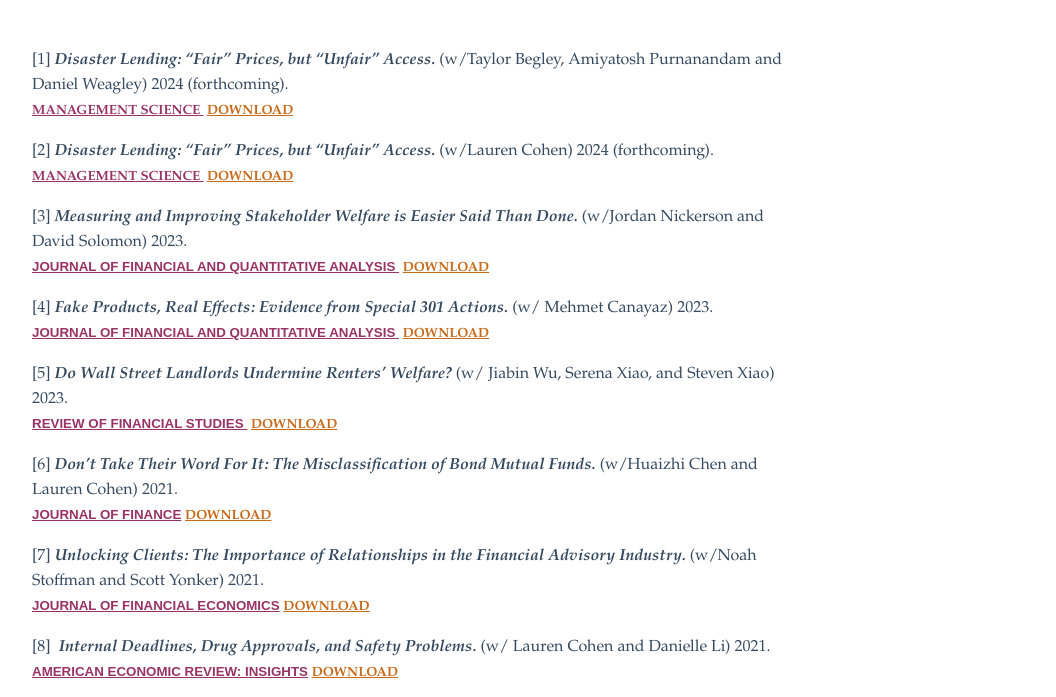
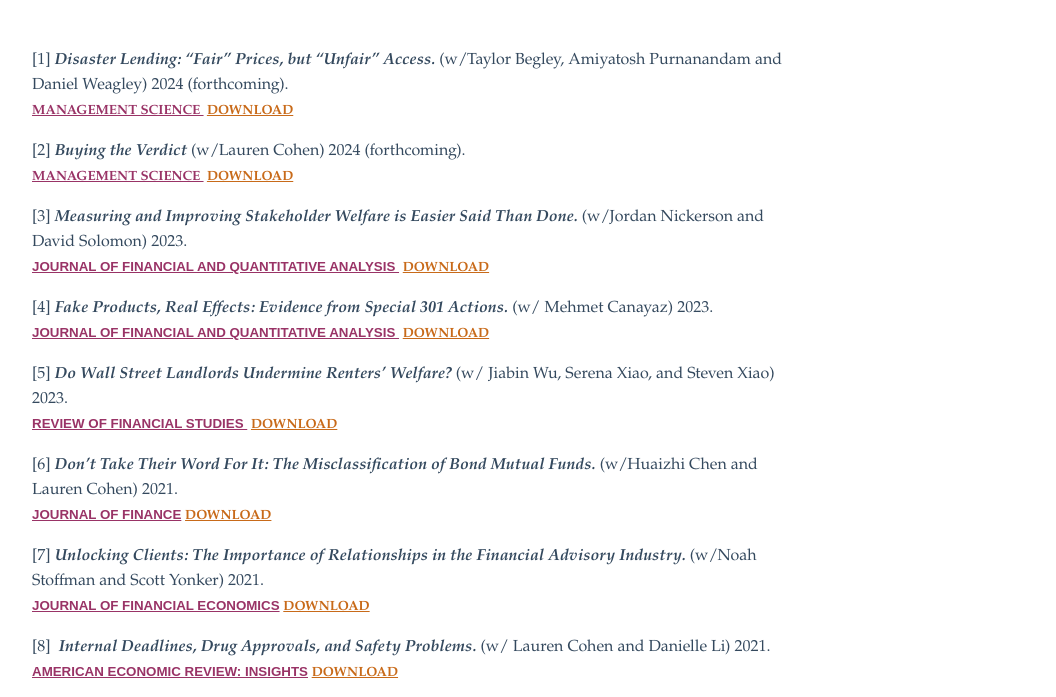
Before and after one commit to umitgurun/umitgurun.github.io, a plain HTML site: page published-papers.html in a window 1280 px wide. Shown: the part 61-758 px from the top of the page, without its empty margins (220-1276 px from the left). Drawn offline with nearby package versions, Linux system fonts and the light colour scheme.

Commit message:
Update published-papers.html

```diff
--- a/published-papers.html
+++ b/published-papers.html
@@ -73,8 +73,7 @@
                                 href="https://umitgurun.github.io/assets/gurun_disaster.pdf" target="_blank"
                                 rel="noreferrer noopener">DOWNLOAD</a></span></strong></span></p>
 
-            <p><span style="font-size: 12pt; font-family: 'book antiqua', palatino, serif;">[2] <em><strong>Disaster
-                            Lending: “Fair” Prices, but “Unfair” Access. </strong></em>(w/Lauren Cohen<span
+            <p><span style="font-size: 12pt; font-family: 'book antiqua', palatino, serif;">[2] <em><strong>Buying the Verdict </strong></em>(w/Lauren Cohen<span
                         style="font-size: 12pt; font-family: book\ antiqua, palatino, serif;">) 2024 (forthcoming).
                     </span><br><span style="font-size: 10pt;"><strong><span
                                 style="text-decoration: underline; color: #993366;"> MANAGEMENT SCIENCE
```
